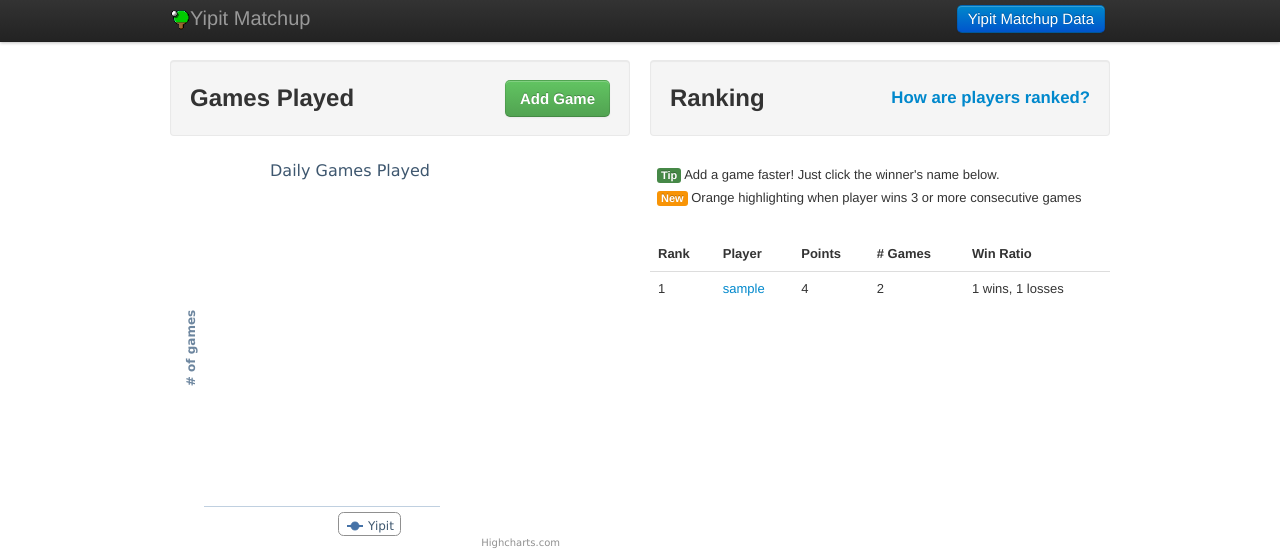
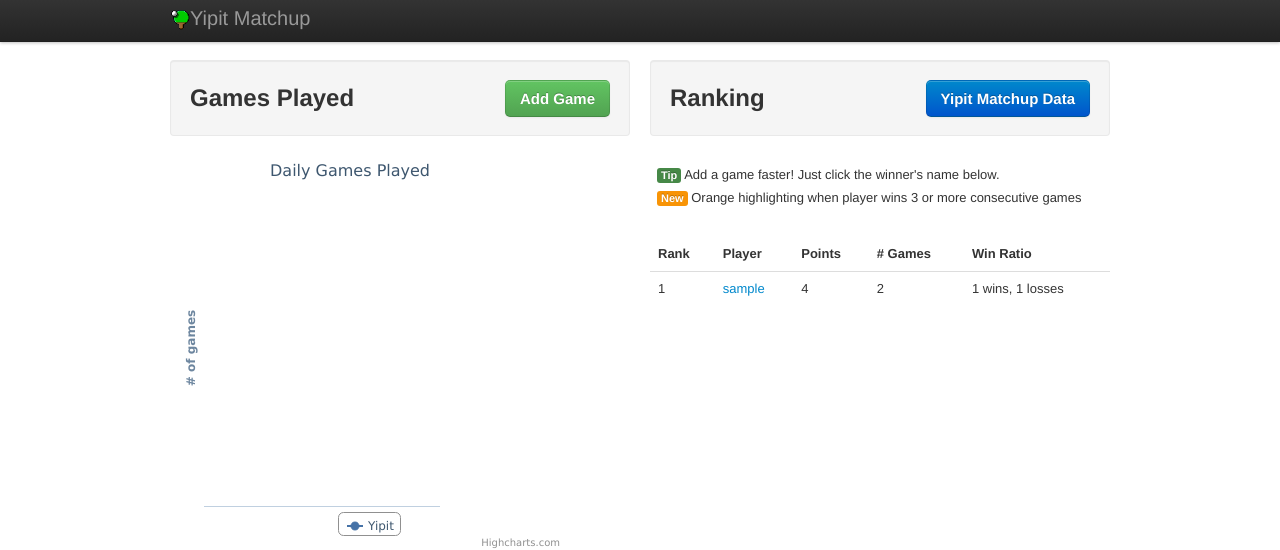
Before and after one commit to Yipit/yipit-matchup, a Django app: page / in a window 1280 px wide. Shown: the top 550 px of the page. Run offline with Django 3.2, Linux system fonts and the light colour scheme; tables that the repository leaves empty hold one stand-in row (values such as "Sample post"); some libraries are stand-ins or nearby versions.

Commit message:
moved location of button

```diff
--- a/templates/account/dashboard.html
+++ b/templates/account/dashboard.html
@@ -78,7 +78,7 @@ $(function () {
 </div>
 
 <div class="span6">
-<div style="margin-bottom:15px" class="well"><h2> Ranking <a style="float:right; font-size:70%" target="_blank" href='http://www.usatt.org/ratings/ratingsprocess.html'>How are players ranked?</a> </h2></div>
+<div style="margin-bottom:15px" class="well"><h2> Ranking <a style="float:right" class="btn btn-large btn-primary" href="{% url analytics %}">Yipit Matchup Data</a> </h2></div>
 <div style="padding-left:7px;padding-top:15px;padding-bottom:5px;"><span class="label label-success">Tip</span> Add a game faster! Just click the winner's name below.</div>
 <div style="padding-bottom:30px; padding-left:7px"><span class="label label-warning">New</span> Orange highlighting when player wins 3 or more consecutive games</div>
 <table class="table">
--- a/templates/base.html
+++ b/templates/base.html
@@ -34,7 +34,7 @@
           </a>
           <a class="brand" href="{% url dashboard %}"><img style="height:20px"src="/media/img/ping-pong-icon.png"/>Yipit Matchup</a>
           {% block nav_bar_content %}
-          <a href='{% url analytics %}' class="btn btn-primary btn-large pull-right">Yipit Matchup Data</a> {% endblock %}
+          {% endblock %}
         </div>
       </div>
     </div>
```
